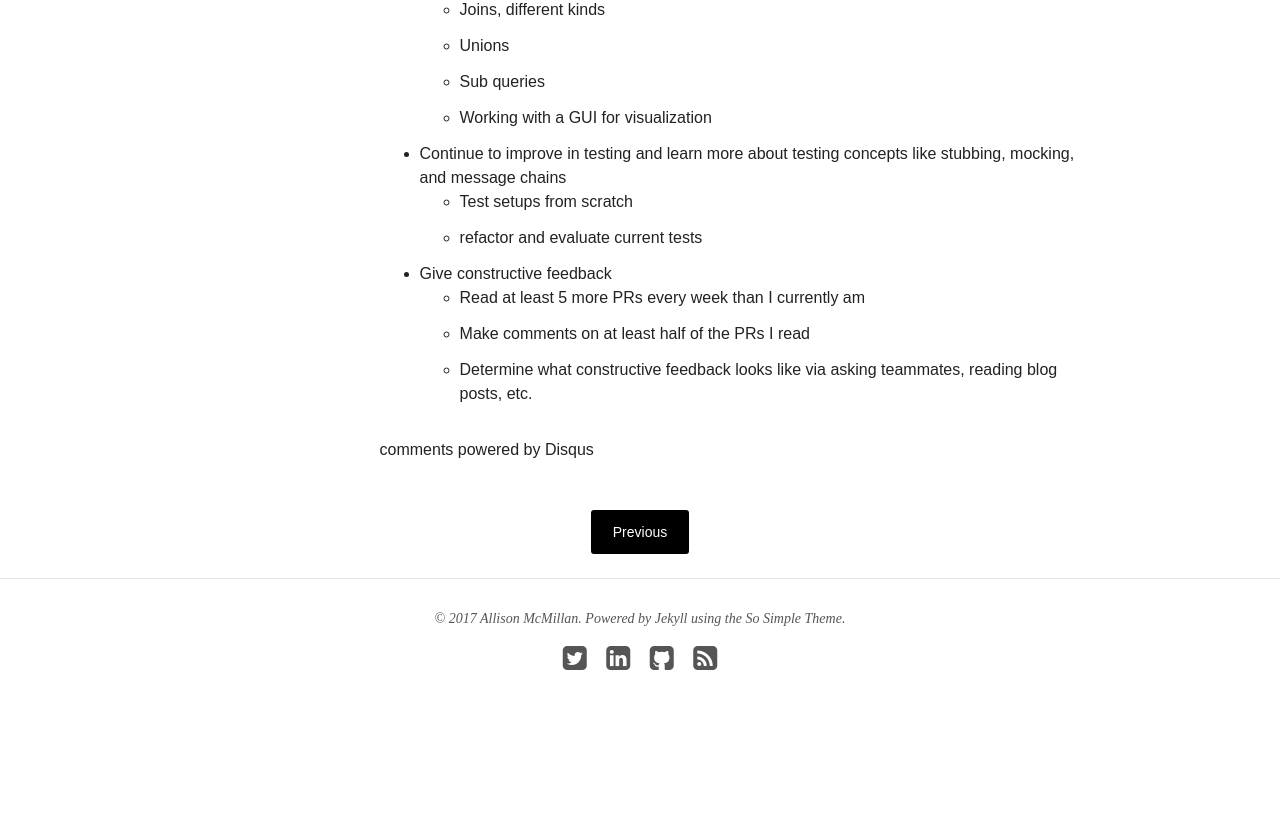
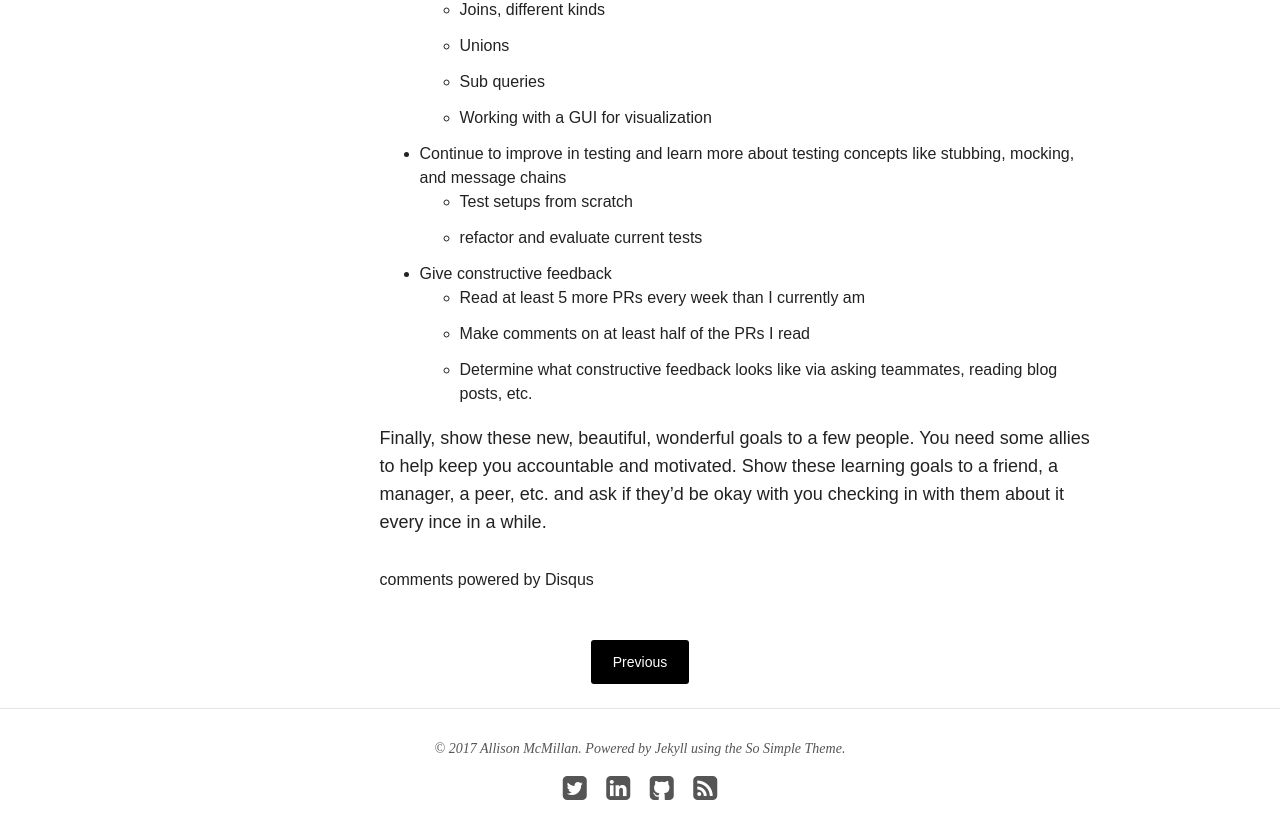
Before and after one commit to asheren/asheren.github.io, a Jekyll site: the page built from _posts/blog/2017-02-05-hack-your-workday-p2.md, in a window 1280 px wide and 900 px high, scrolled down 1538 px. Shown: the top 839 px of the window. Built offline with Jekyll 4.4.1, drawn with Linux system fonts in a browser that asks for light colours; nearby versions of some CDN libraries; comment, search, counter and statistics services are not loaded; before the commit the page ends 2308 px from its top, so only the background shows below that.

Commit message:
added final paragraph

```diff
--- a/_posts/blog/2017-02-05-hack-your-workday-p2.md
+++ b/_posts/blog/2017-02-05-hack-your-workday-p2.md
@@ -49,3 +49,5 @@ Here are some examples based on the example goals from the last post:
   - Read at least 5 more PRs every week than I currently am
   - Make comments on at least half of the PRs I read
   - Determine what constructive feedback looks like via asking teammates, reading blog posts, etc.
+
+Finally, show these new, beautiful, wonderful goals to a few people. You need some allies to help keep you accountable and motivated. Show these learning goals to a friend, a manager, a peer, etc. and ask if they'd be okay with you checking in with them about it every ince in a while.
```
